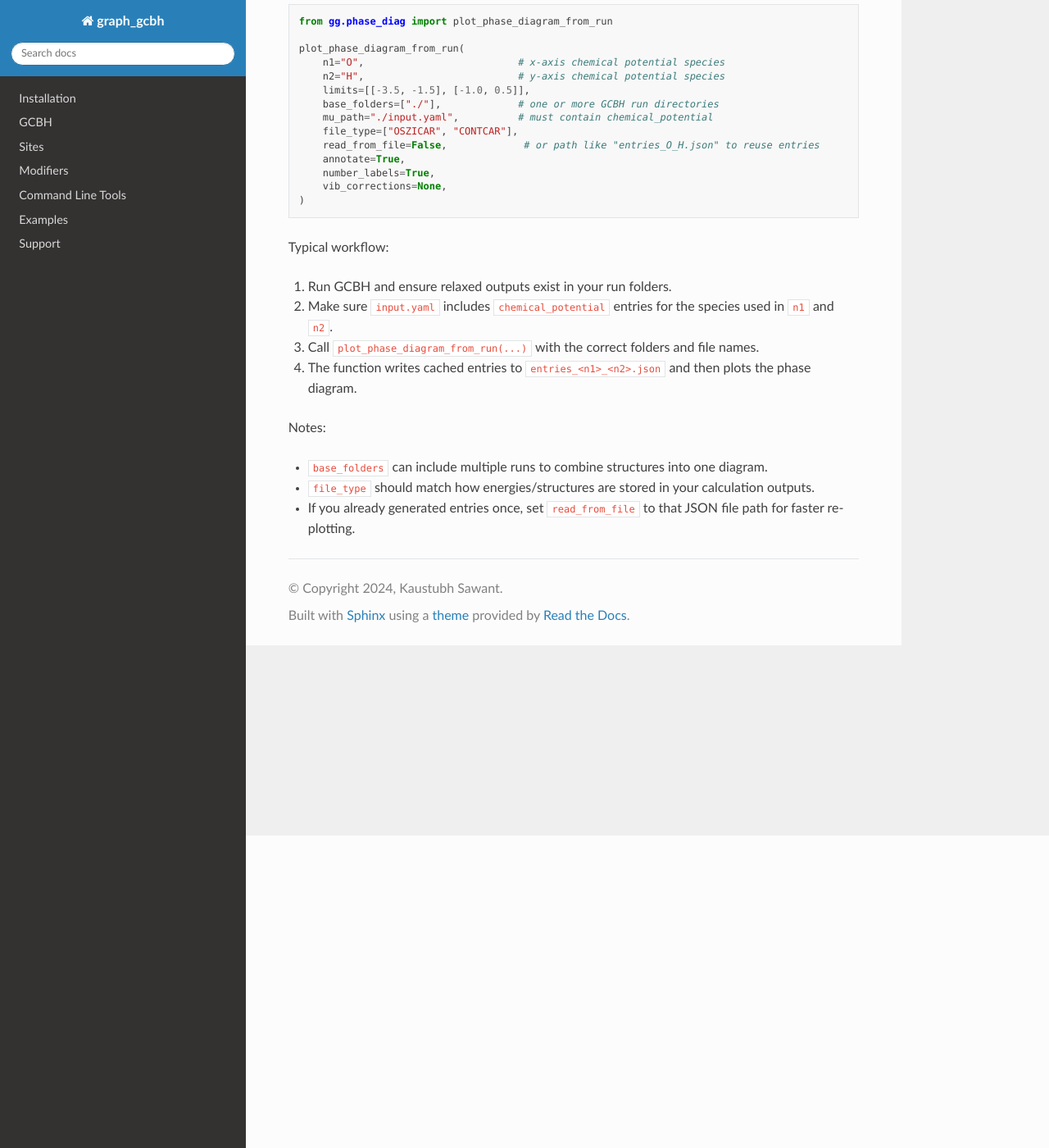
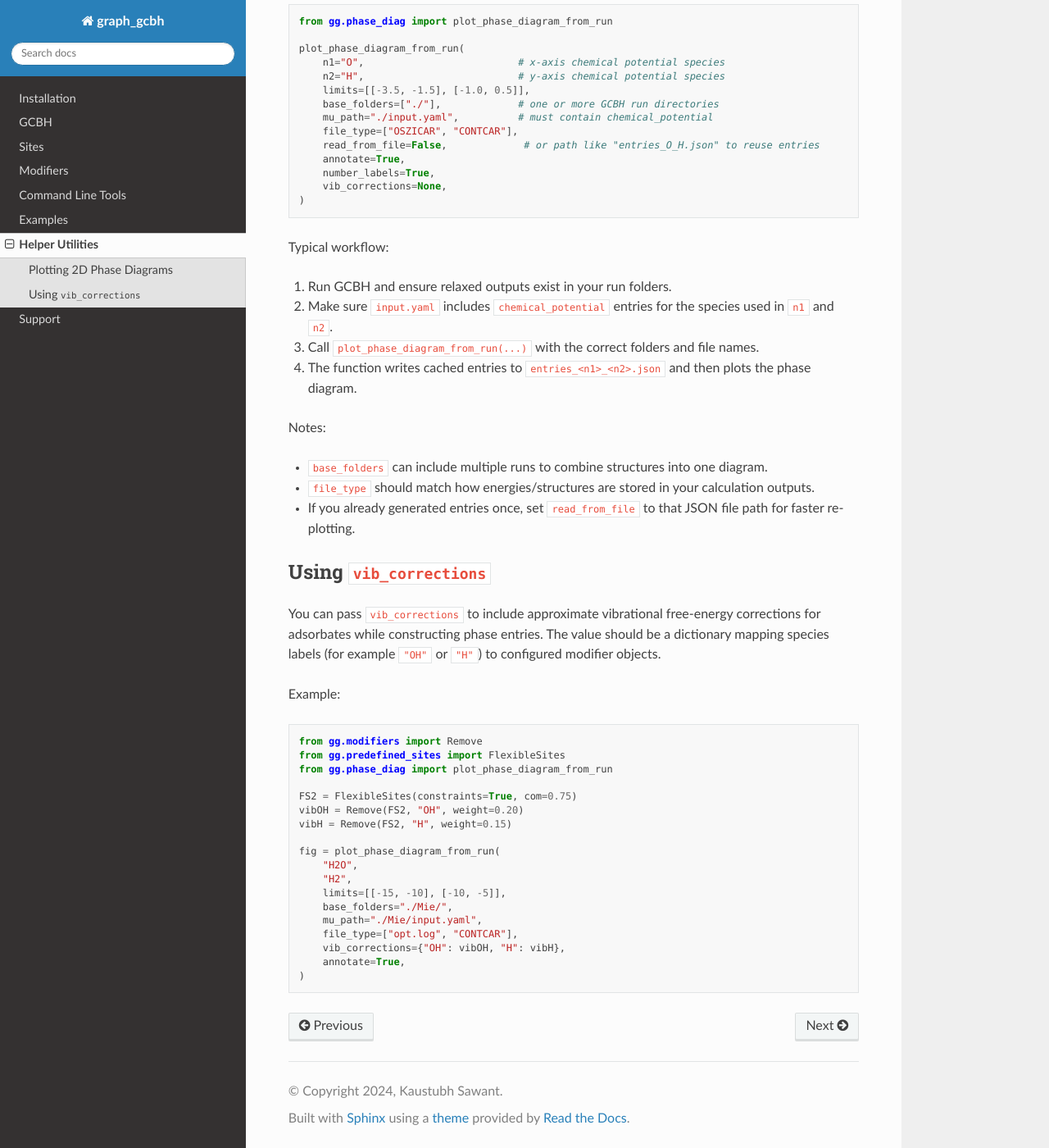
Before and after one commit to kkjsawantucla/gg, a Sphinx documentation site: the page built from docs/source/helper.rst, in a window 1280 px wide and 1400 px high, scrolled down 381 px. Shown: the whole window at 82% size. Built offline with Sphinx 7.4.7 and the Read the Docs theme 3.1.0, drawn with Linux system fonts in a browser that asks for light colours.

Commit message:
docs: document vib_corrections usage in helper guide

```diff
--- a/docs/source/helper.rst
+++ b/docs/source/helper.rst
@@ -40,3 +40,34 @@ Notes:
 - ``base_folders`` can include multiple runs to combine structures into one diagram.
 - ``file_type`` should match how energies/structures are stored in your calculation outputs.
 - If you already generated entries once, set ``read_from_file`` to that JSON file path for faster re-plotting.
+
+Using ``vib_corrections``
+-------------------------
+
+You can pass ``vib_corrections`` to include approximate vibrational free-energy
+corrections for adsorbates while constructing phase entries. The value should be
+a dictionary mapping species labels (for example ``"OH"`` or ``"H"``) to configured
+modifier objects.
+
+Example:
+
+.. code-block:: python
+
+    from gg.modifiers import Remove
+    from gg.predefined_sites import FlexibleSites
+    from gg.phase_diag import plot_phase_diagram_from_run
+
+    FS2 = FlexibleSites(constraints=True, com=0.75)
+    vibOH = Remove(FS2, "OH", weight=0.20)
+    vibH = Remove(FS2, "H", weight=0.15)
+
+    fig = plot_phase_diagram_from_run(
+        "H2O",
+        "H2",
+        limits=[[-15, -10], [-10, -5]],
+        base_folders="./Mie/",
+        mu_path="./Mie/input.yaml",
+        file_type=["opt.log", "CONTCAR"],
+        vib_corrections={"OH": vibOH, "H": vibH},
+        annotate=True,
+    )
--- a/docs/source/index.rst
+++ b/docs/source/index.rst
@@ -15,4 +15,5 @@ g(raph)-g(cbh) Documentation
    modifiers
    command_line
    examples
+   helper
    support
```
